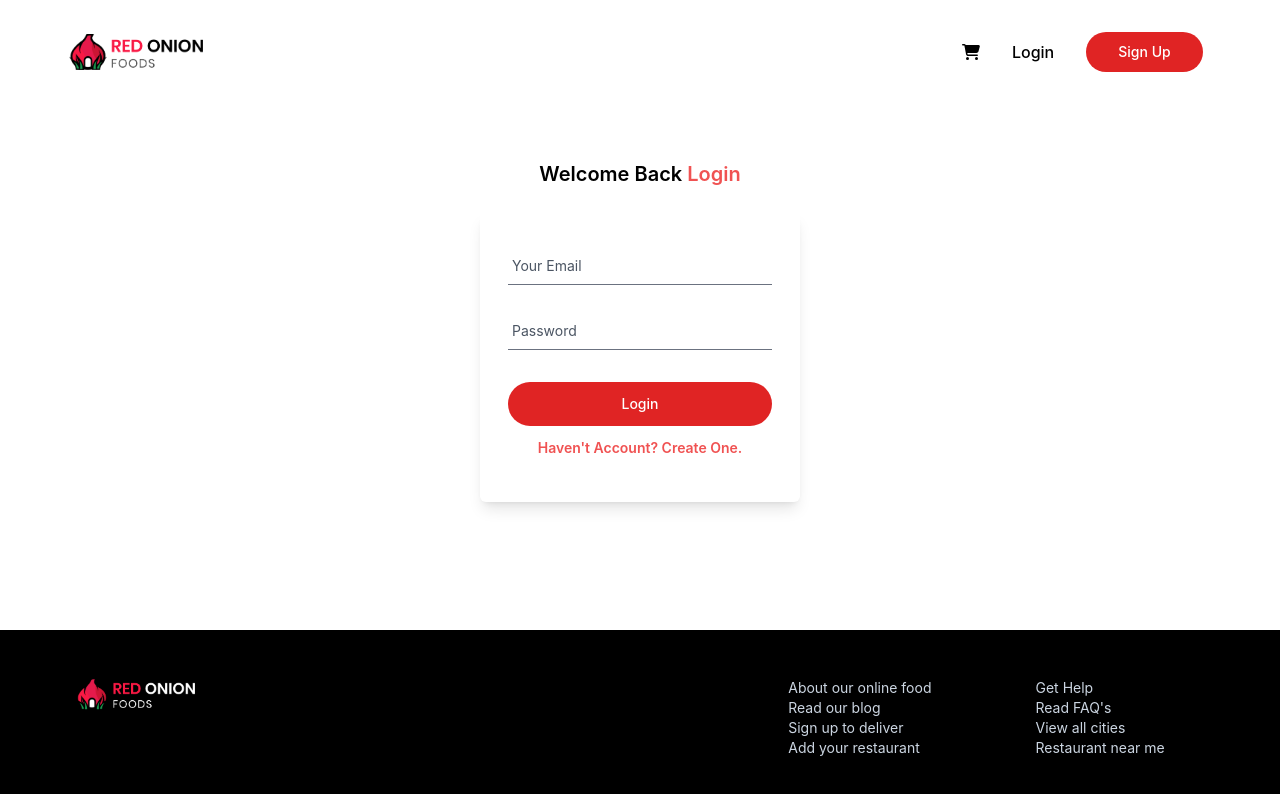
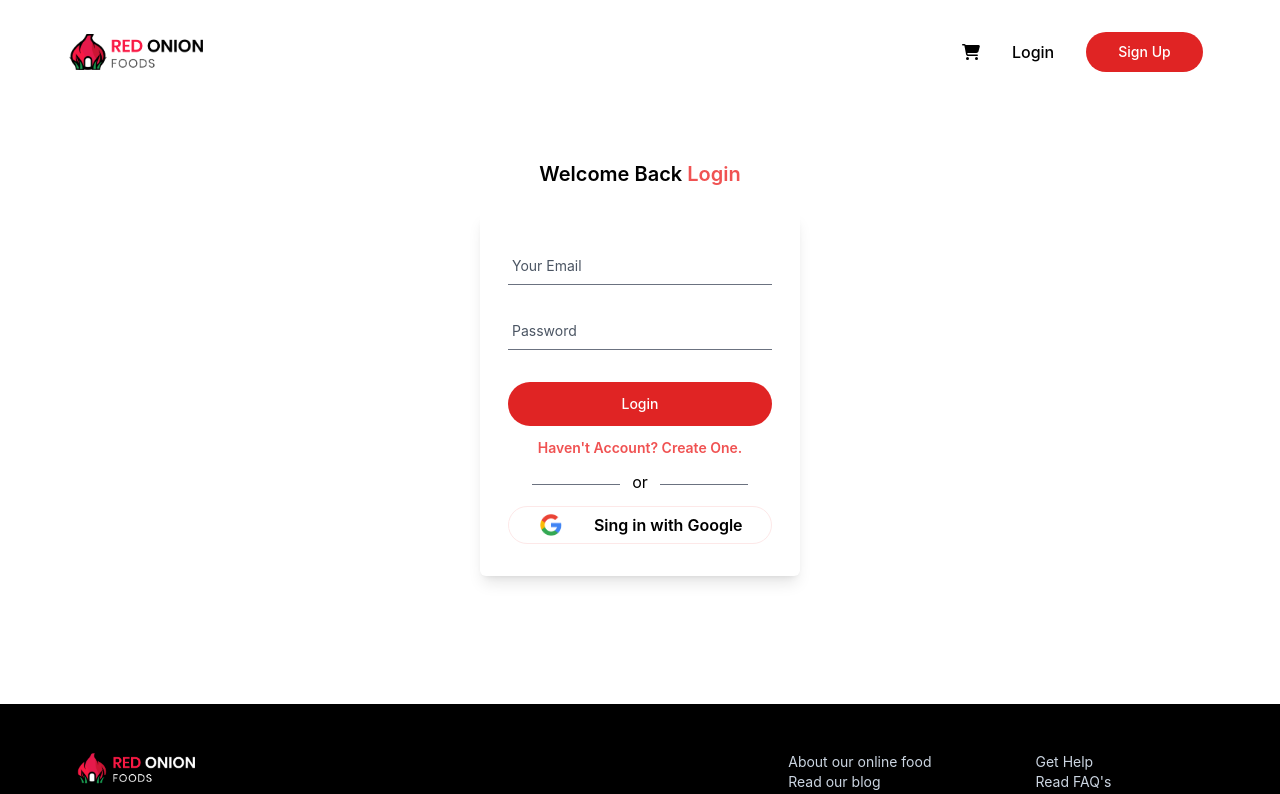
Before and after one commit to amiribnjaman/red-onion-restaurant-project, a React (Create React App) app: page /login in a window 1280 px wide. Shown: the top 794 px of the page. Built offline with nearby package versions, Linux system fonts and the light colour scheme.

Commit message:
Sing in with google button included into login page

```diff
--- a/src/Pages/Auth/Login/Login.jsx
+++ b/src/Pages/Auth/Login/Login.jsx
@@ -1,6 +1,6 @@
 import React from 'react';
 import { Link } from 'react-router-dom';
-import Logo from '../../../Assets/img/logo2.png'
+import GoogleLogo from '../../../Assets/img/icons/Glogo.png'
 
 const Login = () => {
     return (
@@ -23,6 +23,15 @@ const Login = () => {
                         <button type="submit" className="text-white mt-8 bg-red-600 block py-3 rounded-full w-full focus:ring-4 focus:outline-none focus:ring-blue-300 font-medium text-sm text-center">Login</button>
                     </div>
                     <Link to='/signup' className='text-sm my-3 block text-red-500 font-semibold'>Haven't Account? Create One.</Link>
+                    <div className='flex justify-center items-center my-3'>
+                        <div className='w-1/3 bg-gray-500 h-[1px] mr-3 mt-1'></div>
+                        <div>or</div>
+                        <div className='w-1/3 bg-gray-500 h-[1px]  ml-3 mt-1'></div>
+                    </div>
+                    <button className='flex justify-evenly items-center mt-2 border border-red-100 rounded-full w-full'>
+                        <img className='w-7 py-1' src={GoogleLogo} alt="" />
+                        <span className='font-semibold'>Sing in with Google</span>
+                    </button>
                 </form>
 
             </div>
--- a/src/Pages/Auth/SignUp/SignUp.jsx
+++ b/src/Pages/Auth/SignUp/SignUp.jsx
@@ -1,7 +1,6 @@
 import React from 'react';
 import { Link } from 'react-router-dom';
 import GoogleLogo from '../../../Assets/img/icons/Glogo.png'
-import Logo from '../../../Assets/img/logo2.png'
 
 const SignUp = () => {
     return (
@@ -9,7 +8,7 @@ const SignUp = () => {
             {/* <img src={Banner} alt="" /> */}
             <div>
                 {/* <img width={170} className='mx-auto' src={Logo} alt="" /> */}
-                <h4 className='mt-4 mb-1 font-semibold text-2xl'>Create an <span className='text-red-500'>Account.</span></h4>
+                <h4 className='mt-2 font-semibold text-2xl'>Create an <span className='text-red-500'>Account.</span></h4>
                 <form className='shadow-lg px-7 rounded-md py-6'>
                     <div className="relative z-0 mb-5 w-full group">
                         <input type="text" name="floating_name" className="block py-2.5 w-full text-sm text-gray-900 bg-transparent border-0 border-b appearance-none focus:border-red-400 focus:outline-none focus:ring-0  peer" placeholder=" " required="" />
@@ -32,7 +31,7 @@ const SignUp = () => {
                         <button type="submit" className="text-white mt-4 bg-red-600 block py-3 rounded-full w-full focus:ring-4 focus:outline-none focus:ring-blue-300 font-medium text-sm text-center">Sign Up</button>
                     </div>
                     <Link to='/login' className='text-sm mt-2 block text-red-500 font-semibold'>Already have an account?</Link>
-                    <div className='flex justify-center items-center my-4'>
+                    <div className='flex justify-center items-center my-3'>
                         <div className='w-1/3 bg-gray-500 h-[1px] mr-3 mt-1'></div>
                         <div>or</div>
                         <div className='w-1/3 bg-gray-500 h-[1px]  ml-3 mt-1'></div>
```
